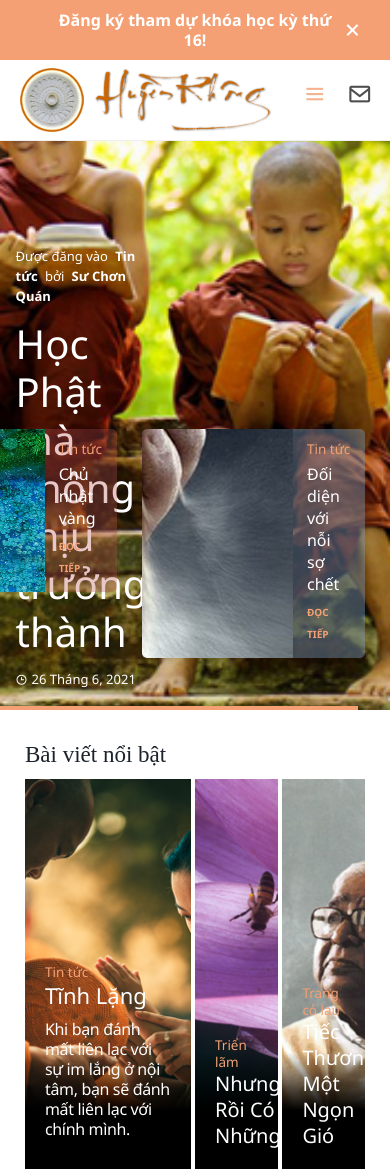
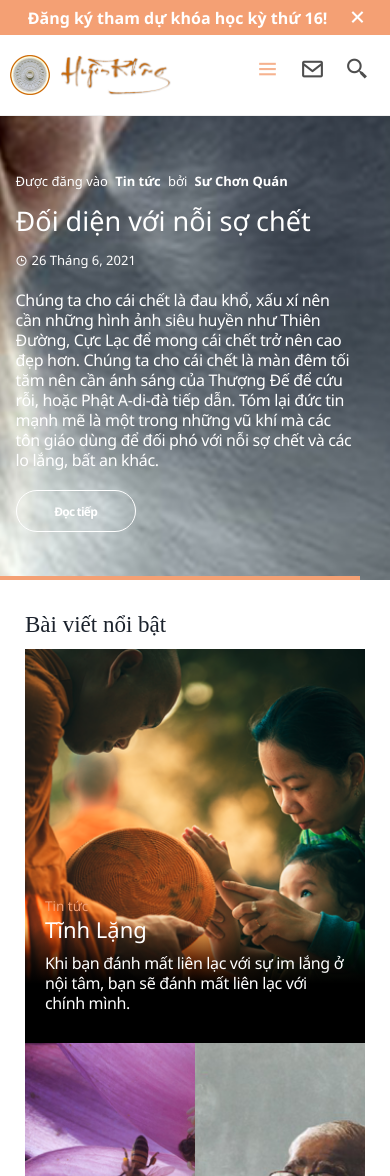
Before and after one commit to ngducvan9697/huyenkhongsonthuong-v2, a website: page index.html in a window 390 px wide. Shown: the top 1176 px of the page. Drawn offline with nearby package versions, Linux system fonts and the light colour scheme.

Commit message:
Responsive part 3

```diff
--- a/index.html
+++ b/index.html
@@ -35,11 +35,11 @@
     <section class="navigation" data-is-show="true">
       <div class="announcement">
         <div class="announcement-container">
-          <a href="#" class="close-button-regular">
-            <i class="bx bx-x"></i></a>
           <div class="announcement-box">
             <a class="announcement-box-content" href="">Đăng ký tham dự khóa học kỳ thứ 16!</a>
           </div>
+          <a href="#" class="close-button-regular">
+            <i class="bx bx-x"></i></a>
         </div>
       </div>
       <div class="navbar">
--- a/script.js
+++ b/script.js
@@ -33,6 +33,11 @@ var headerSwiper = new Swiper(".main-slider-container", {
         delay: 10000,
         disableOnInteraction: false,
     },
+    on: {
+        resize: function () {
+            headerSwiper.allowTouchMove = window.innerWidth <= 991;
+        },
+    },
 });
 var miniSwiper = new Swiper(".mini-slider-container", {
     loop: true,
@@ -58,7 +63,7 @@ var tagPostSwiper = new Swiper(".tag-swiper", {
         disableOnInteraction: false,
     },
 });
-var tagPostSwiper = new Swiper(".list-poem", {
+var poemSwiper = new Swiper(".list-poem", {
     loop: true,
     direction: "vertical",
     // mousewheel: true,
@@ -69,7 +74,7 @@ var tagPostSwiper = new Swiper(".list-poem", {
         disableOnInteraction: false,
     },
 });
-var tagPostSwiper = new Swiper(".gallery-swiper", {
+var gallerySwiper = new Swiper(".gallery-swiper", {
     loop: true,
     slidesPerView: 4,
     slidesPerGroup: 1,
@@ -86,7 +91,9 @@ new simpleParallax(imagePoem, {
     transition: "cubic-bezier(0,0,0,4)",
 });
 new simpleParallax(imageIntroduce, {
-    scale: 1.5,
+    delay: 0.3,
+    scale: 1.3,
+    overflow: true,
     transition: "cubic-bezier(0,0,0,4)",
 });
 // Gallery
@@ -118,3 +125,4 @@ window.addEventListener("scroll", function () {
     }
     lastScrollTop = st <= 0 ? 0 : st; // For Mobile or negative scrolling
 }, false);
+window.addEventListener("resize", mainReponsive);
--- a/script.ts
+++ b/script.ts
@@ -52,6 +52,11 @@ let headerSwiper = new Swiper(".main-slider-container", {
     delay: 10000,
     disableOnInteraction: false,
   },
+  on: {
+    resize: function () {
+      headerSwiper.allowTouchMove = window.innerWidth <= 991;
+    },
+  },
 });
 
 var miniSwiper = new Swiper(".mini-slider-container", {
@@ -80,7 +85,7 @@ var tagPostSwiper = new Swiper(".tag-swiper", {
   },
 });
 
-var tagPostSwiper = new Swiper(".list-poem", {
+var poemSwiper = new Swiper(".list-poem", {
   loop: true,
   direction: "vertical",
   // mousewheel: true,
@@ -92,7 +97,7 @@ var tagPostSwiper = new Swiper(".list-poem", {
   },
 });
 
-var tagPostSwiper = new Swiper(".gallery-swiper", {
+var gallerySwiper = new Swiper(".gallery-swiper", {
   loop: true,
   slidesPerView: 4,
   slidesPerGroup: 1,
@@ -110,7 +115,9 @@ new simpleParallax(imagePoem, {
   transition: "cubic-bezier(0,0,0,4)",
 });
 new simpleParallax(imageIntroduce, {
-  scale: 1.5,
+  delay: 0.3,
+  scale: 1.3,
+  overflow: true,
   transition: "cubic-bezier(0,0,0,4)",
 });
 
@@ -151,3 +158,5 @@ window.addEventListener(
   },
   false
 );
+
+window.addEventListener("resize", mainReponsive);
--- a/style.scss
+++ b/style.scss
@@ -614,16 +614,13 @@ div.author-box {
 
       &-container {
         @include base-container();
+        @include flex-item-center-row();
         position: relative;
         padding: 10px 35px;
 
         .close-button-regular {
           @include flex-item-center-column();
-          position: absolute;
-          left: auto;
-          top: 0%;
-          right: 0%;
-          bottom: 0%;
+          margin-left: auto;
           z-index: 0;
           width: 35px;
           font-size: $medium-icon-font-size;
@@ -631,11 +628,18 @@ div.author-box {
           @include hover-rotate-button();
         }
         .announcement-box {
+          flex: 1;
           text-align: center;
+          width: 100%;
 
           &-content {
             font-weight: bold;
             color: white;
+            width: 100%;
+            text-overflow: ellipsis;
+            overflow: hidden;
+            white-space: nowrap;
+            display: block;
           }
         }
       }
@@ -1166,8 +1170,8 @@ div.author-box {
             }
             .content-wrapper {
               .bg {
-                max-height: 710px;
                 .image-bg {
+                  max-height: 710px;
                   img {
                     width: 100%;
                     min-height: 710px;
@@ -1337,14 +1341,15 @@ div.author-box {
         }
       }
       .flex {
-        height: 390px;
+        column-gap: 1.3%;
         .intro-item-left {
           display: flex;
           width: 48.7%;
-          height: 100%;
-          margin-right: 1.3%;
           .flex-full-width {
             .relative.full {
+              img {
+                height: 390px;
+              }
               .absolute-text-box {
                 .category-description {
                   div {
@@ -1363,7 +1368,6 @@ div.author-box {
         .intro-items-right {
           display: flex;
           flex: 1;
-          height: 100%;
           .intro-half {
             display: flex;
             width: 100%;
@@ -1371,7 +1375,9 @@ div.author-box {
               justify-content: space-between;
               .intro-item {
                 width: 48.6%;
-                height: 100%;
+                img {
+                  height: 390px;
+                }
               }
             }
           }
@@ -1386,12 +1392,10 @@ div.author-box {
         .swiper-wrapper {
           .swiper-slide {
             .list-post {
-              @include flex-item-center-row();
-              justify-content: space-between;
-              column-gap: 10px;
-              align-items: flex-start;
+              display: grid;
+              grid-template-columns: 1fr 1fr 1fr 1fr;
+              gap: 10px;
               .card {
-                flex: 1 1 0px;
                 overflow: hidden;
                 &-content {
                   a.relative {
@@ -1548,8 +1552,8 @@ div.author-box {
             }
 
             .bg-parallax-intro {
+              object-fit: contain;
               filter: grayscale(1);
-              margin-top: 100px;
             }
             .instruction {
               margin-top: 20px;
@@ -1896,6 +1900,39 @@ div.author-box {
       }
     }
   }
+
+  .content
+    .news-slider
+    .slider-container
+    .main-slider-container
+    .main-slider-wrapper
+    .slider-item
+    .content-wrapper
+    .bg
+    .image-bg {
+    max-height: 580px;
+    img {
+      min-height: 580px;
+    }
+  }
+
+  .content .news-slider .slider-container .mini-slider-box {
+    display: none;
+  }
+  .content
+    .news-slider
+    .slider-container
+    .main-slider-container
+    .main-slider-wrapper
+    .slider-item
+    .content-wrapper
+    .bg
+    .text-box {
+    width: 80%;
+    padding: 170px 35px 60px 4%;
+    align-items: flex-start;
+    -webkit-align-items: flex-start;
+  }
 }
 
 @media screen and (min-width: 1280px) {
@@ -1918,7 +1955,60 @@ div.author-box {
       width: 100%;
     }
   }
+
+  .content .featured-post .content-wrapper .flex .intro-item-left {
+    width: 100%;
+  }
+  .content
+    .featured-post
+    .content-wrapper
+    .flex
+    .intro-items-right
+    .intro-half
+    .flex-full-width
+    .intro-item {
+    width: 50%;
+  }
+
+  .content
+    .tag-post
+    .content-wrapper
+    .swiper
+    .swiper-wrapper
+    .swiper-slide
+    .list-post {
+    grid-template-columns: 1fr 1fr;
+  }
 }
 
 @media screen and (max-width: 479px) {
-}
+  .content .navigation .navbar-content-wrapper .brand img {
+    max-height: 50%;
+  }
+  .content .navigation .navbar-content-wrapper {
+    padding-left: 10px;
+  }
+  .content .navigation .announcement {
+    padding-left: 10px;
+    padding-right: 10px;
+  }
+  .content .navigation .announcement-container {
+    padding: 5px;
+  }
+  .content
+    .news-slider
+    .slider-container
+    .main-slider-container
+    .main-slider-wrapper
+    .slider-item
+    .content-wrapper
+    .bg
+    .text-box {
+    width: 100%;
+
+    & .text-wrapper .title-post a {
+      font-size: 27px;
+      line-height: 32px;
+    }
+  }
+}
```
Also changed, not shown: style.css, 1 other file.
